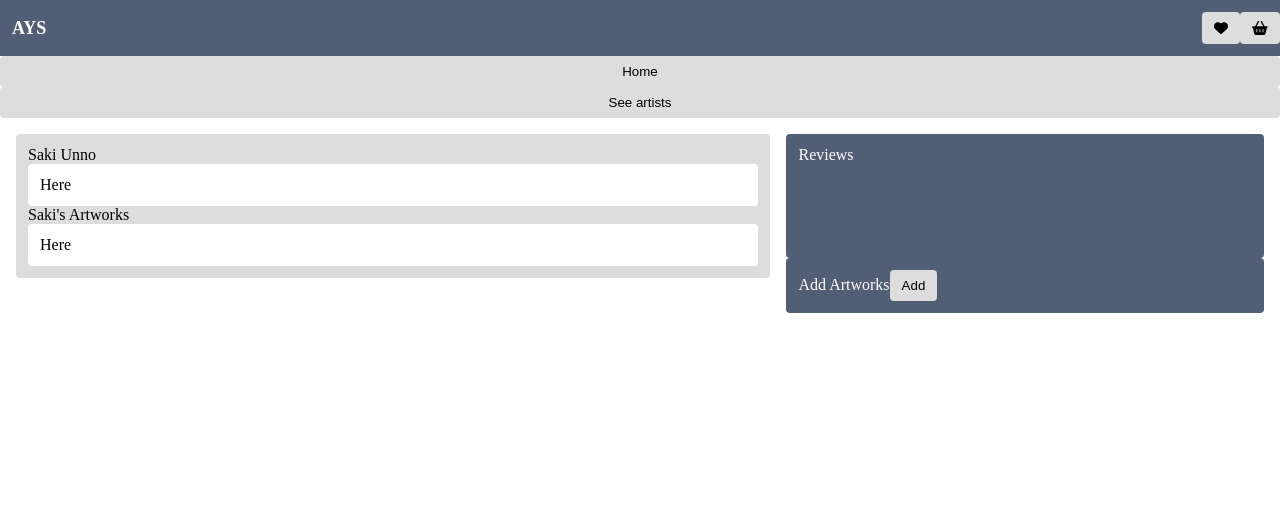
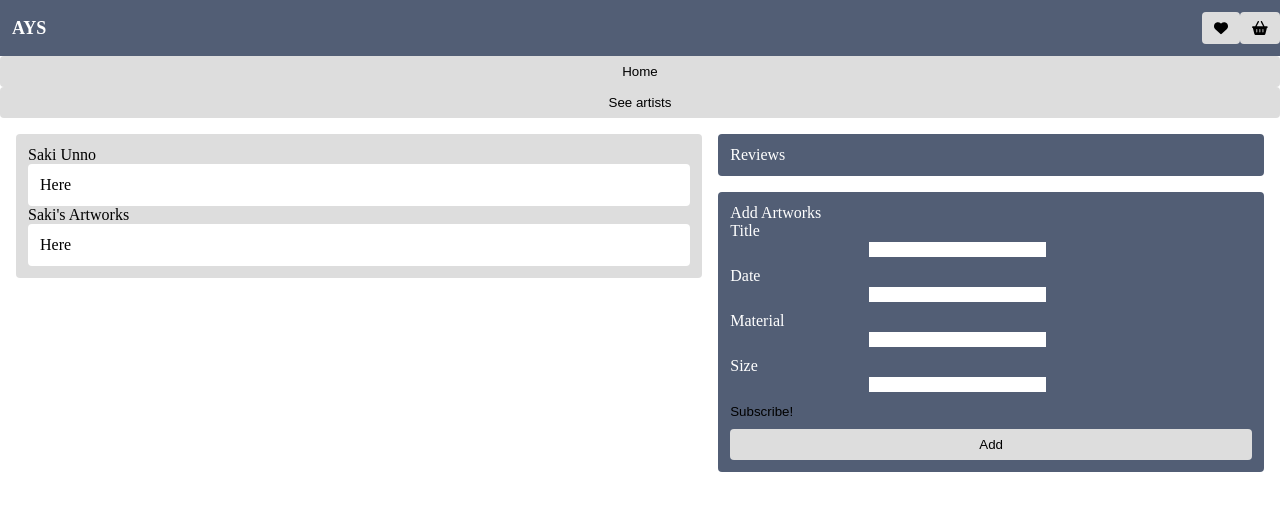
Before and after one commit to Titanic-London/artyourstory.js, a React (Create React App) app: page / in a window 1280 px wide. Both pictures are taken after a click on the button "See artists". Shown: the top 510 px of the page. Built offline with nearby package versions, Linux system fonts and the light colour scheme; no server answers; the database is empty.

Commit message:
add form

```diff
--- a/src/ArtistsRoute.js
+++ b/src/ArtistsRoute.js
@@ -17,8 +17,33 @@ export function ArtistsRoute() {
         <Card className="artists-root-side-card" color="secondary">
           Reviews
         </Card>
-        <Card color="secondary">
+        <Card className="artists-root-side-card" color="secondary">
           Add Artworks
+          <form action="" method="get" class="form-add-art">
+            <div className="form-add-art">
+              <label for="name">Title </label>
+              <br></br>
+              <input type="text" name="name" id="name" required></input>
+            </div>
+            <div className="form-add-art">
+              <label for="name">Date </label>
+              <br></br>
+              <input type="text" name="name" id="name" required></input>
+            </div>
+            <div className="form-add-art">
+              <label for="name">Material </label>
+              <br></br>
+              <input type="text" name="name" id="name" required></input>
+            </div>
+            <div className="form-add-art">
+              <label for="name">Size </label>
+              <br></br>
+              <input type="text" name="name" id="name" required></input>
+            </div>
+            <div className="form-add-art">
+              <input type="submit" value="Subscribe!"></input>
+            </div>
+          </form>
           <Button type="subtle">Add</Button>
         </Card>
       </div>
--- a/src/ArtistsRoutes.css
+++ b/src/ArtistsRoutes.css
@@ -19,10 +19,31 @@
   display: flex;
   flex-direction: column;
   flex-grow: 1;
+  gap: var(--spacing-l)
 }
 
 .artists-root-side-card {
-  height: 100px;
   display: flex;
   flex-direction: column;
 }
+
+form.form-add-art {
+  display: table;
+}
+
+div.form-add-art {
+  display: table-row;
+}
+
+label, input {
+  display: table-cell;
+  margin-bottom: 10px;
+}
+
+label {
+  padding-right: 10px;
+}
+
+#name {
+  background-color: var(--light-color);
+}
```
